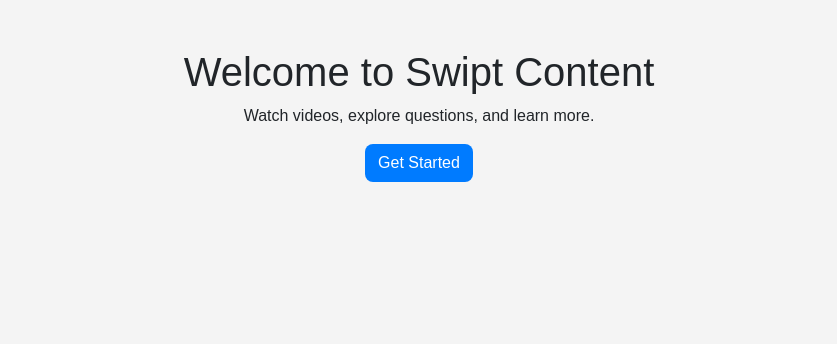
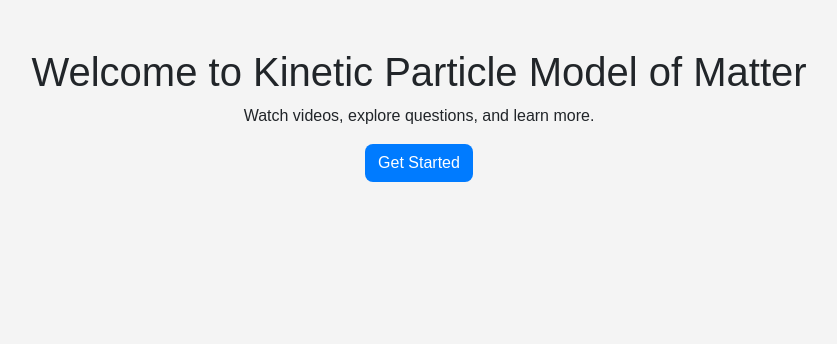
Before and after one commit to Dismas254Dismas254/project, a Django app: page / in a window 1280 px wide. Shown: the part 76-420 px from the top of the page, without its empty margins (221-1058 px from the left). Run offline with Django 4.2, Linux system fonts and the light colour scheme.

Commit message:
first commit

```diff
--- a/content/templates/content/home.html
+++ b/content/templates/content/home.html
@@ -3,7 +3,7 @@
 
 {% block content %}
 <div class="text-center mt-5">
-    <h1>Welcome to Swipt Content</h1>
+    <h1>Welcome to Kinetic Particle Model of Matter</h1>
     <p>Watch videos, explore questions, and learn more.</p>
     <a href="{% url 'register' %}" class="btn btn-custom">Get Started</a>
 </div>
--- a/content/templates/content/register.html
+++ b/content/templates/content/register.html
@@ -7,5 +7,6 @@
     {% csrf_token %}
     {{ form.as_p }}
     <button type="submit" class="btn btn-custom">Register</button>
+
 </form>
 {% endblock %}
```
